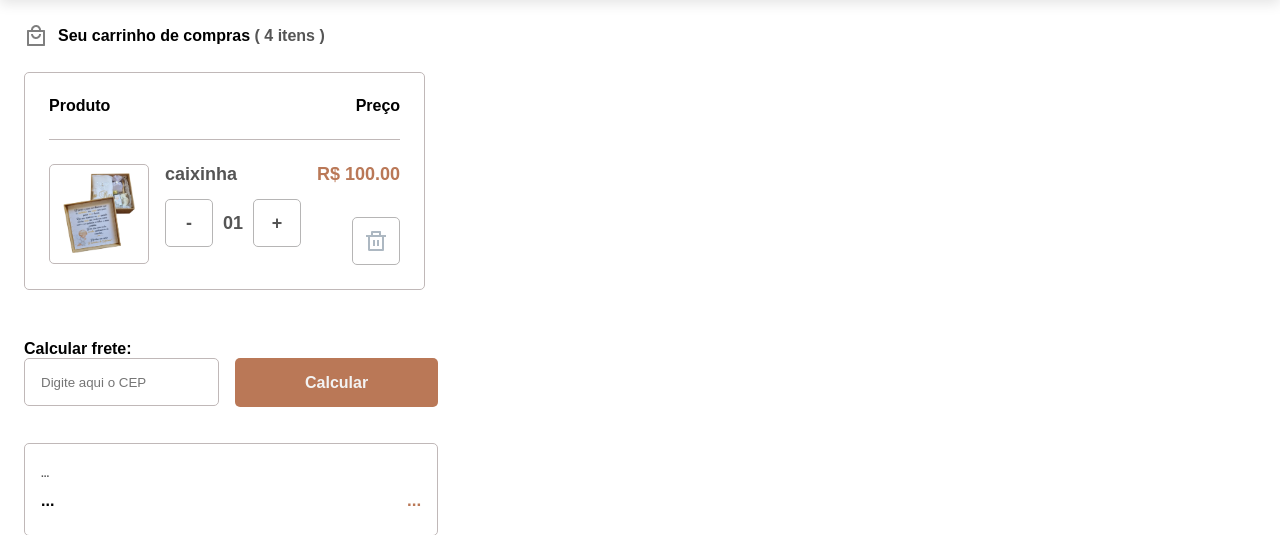
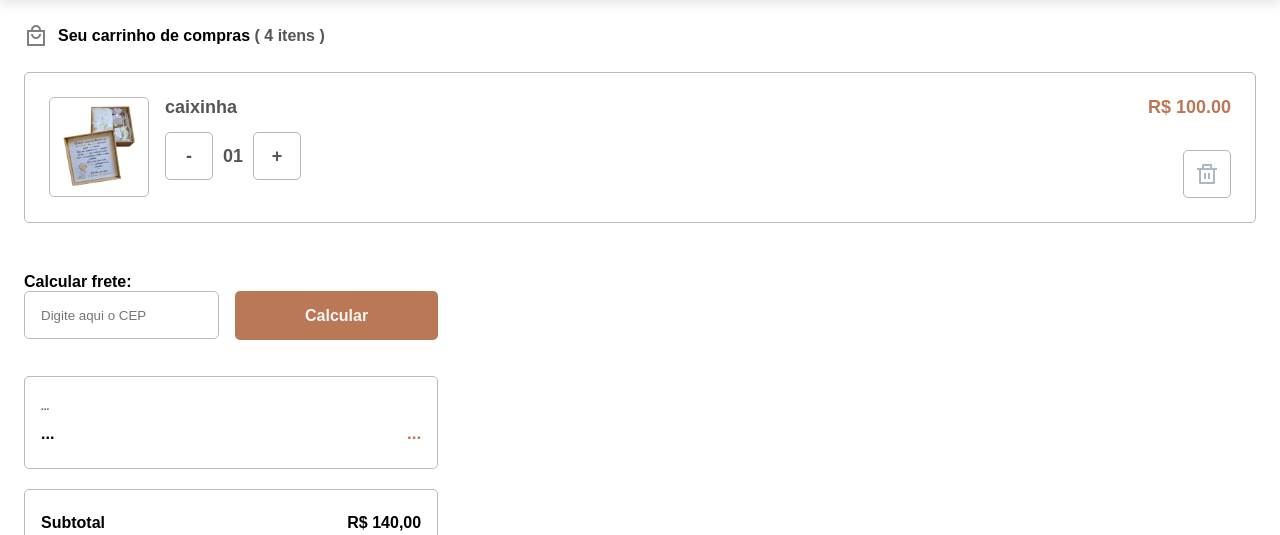
Before and after one commit to FlavioDosReis/Projeto-Integrado---Desenvolvimento-Web---Loja-Virtual, a PHP site: page /checkout.html in a window 1280 px wide. Shown: the part 104-639 px from the top of the page. Run offline with PHP 8.4, Linux system fonts and the light colour scheme.

Commit message:
Organizando Pastas

```diff
--- a/checkout.html
+++ b/checkout.html
@@ -64,13 +64,12 @@
 
       <section class="checkout">
             <div class="produtos">
+
+
+
                   <div class="produtos_area">
 
-                        <div class="produto__header">
-                              <div class="produto__header__prod">Produto</div>
-                              <div class="produto__header__price">Preço</div>
 
-                        </div>
 
                         <div class="produto">
                               <div class="produto__foto">
--- a/css/components/checkout.css
+++ b/css/components/checkout.css
@@ -207,15 +207,11 @@ font-size: 1.8rem;
 
       }
 
- .produtos{
-      display: flex;
- }
-.produtos_area .produto__header{
-      display: flex;
-}
+
       .produtos_area .produto__header {
       padding: 24px 0px;
       border-bottom: var(--color__border);
-      display: flex;
+
 }
+
 }
```
Also changed, not shown: cadastro.php (renamed from php/cadastro.php), conexao.php (renamed from php/conexao.php), dashboard.php (renamed from php/dashboard.php), login.php (renamed from php/login.php), logout.php (renamed from php/logout.php).
